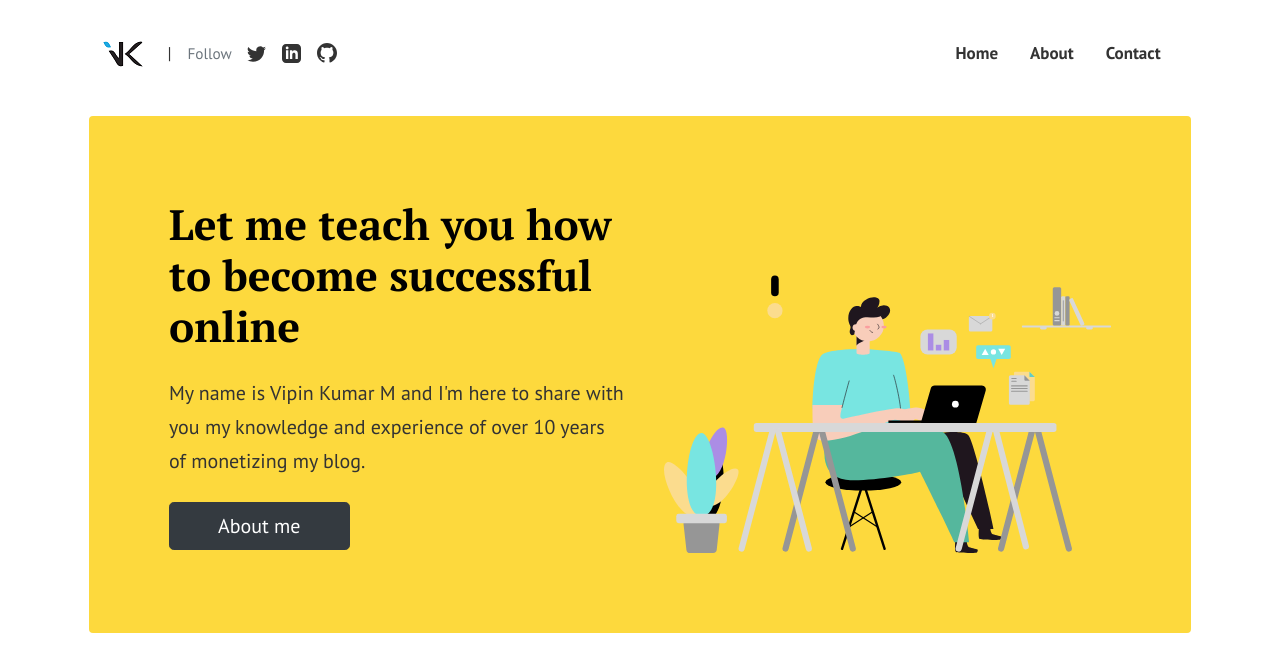
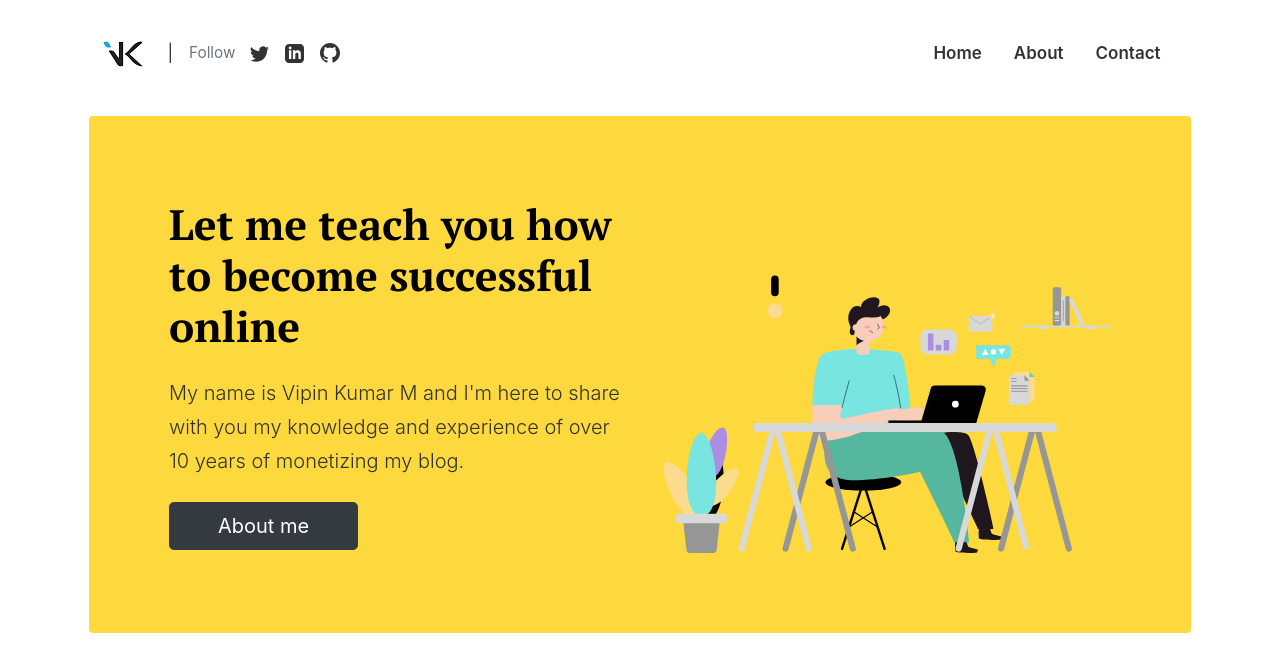
Before and after one commit to VipinMadhaan/vipinmadhaan.github.io, a Jekyll site: the page built from index.html, in a window 1280 px wide and 1400 px high. Shown: the top 661 px of the window. Built offline with Jekyll 4.4.1, drawn with Linux system fonts in a browser that asks for light colours; the list of posts is cut into pages by our own code; comment, search, counter and statistics services are not loaded; grey boxes are pictures that could not be loaded.

Commit message:
updated fonts

```diff
--- a/assets/css/theme.scss
+++ b/assets/css/theme.scss
@@ -7,8 +7,6 @@ $green: #08a057 !default;
 $blue: #3d61fd !default;
 
 @import 'bootstrap/bootstrap';
-
-@import url('https://fonts.googleapis.com/css2?family=PT+Sans:wght@400;700&display=swap');
 @import url('https://fonts.googleapis.com/css2?family=PT+Serif:wght@400;700&display=swap');
 
 /* add additional CSS rules below */
@@ -20,7 +18,8 @@ body {
   background: #fff;
   font-size: 17px;
   transition: all 200ms linear;
-  font-family: 'PT Sans', sans-serif;
+  font-family: -apple-system, BlinkMacSystemFont, 'Segoe UI', Roboto, Oxygen-Sans, Ubuntu, Cantarell, 'Helvetica Neue',
+    sans-serif;
   line-height: 1.7;
   color: #333;
   overflow-x: hidden;
```
